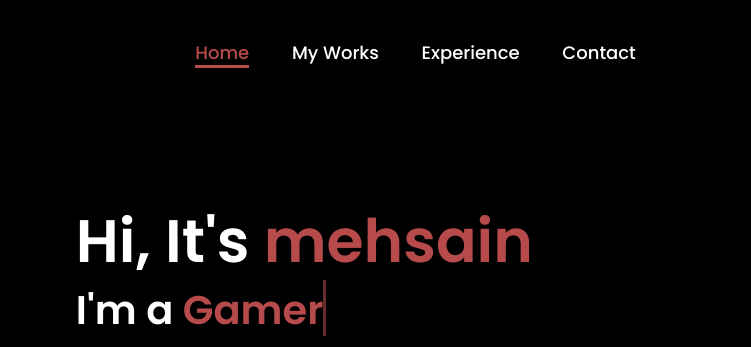
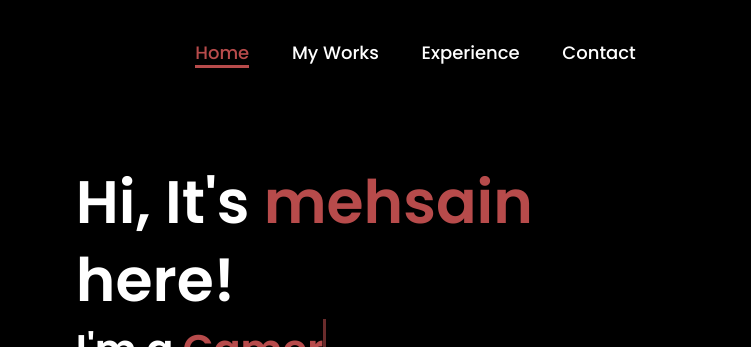
Before and after one commit to mehsain9/mehsain9.github.io, a plain HTML site: page index.html in a window 1280 px wide. Shown: the top 347 px of the page, 529-1280 px from the left. Drawn offline with Linux system fonts and the light colour scheme.

Commit message:
love you umwah <3

```diff
--- a/index.html
+++ b/index.html
@@ -24,7 +24,7 @@
             <img src="mehsain9logo.png" alt="mehsain9.jpg">
         </div>
         <div class="home-content">
-            <h1>Hi, It's <span>mehsain</span></h1>
+            <h1>Hi, It's <span>mehsain</span> here!</h1>
             <h3 class="typing-text">I'm a <span></span></h3>
             <p>I'm a 17yo student, studying in a school in Bangladesh. I'm a Graphics Designer and Web Designer, I design webs, not code them. I'm a gamer too. I code during my free time. Feel free DM me if you need any kind of help! You can also see my works <a href="https://drive.google.com/drive/folders/1HAoNvuB7ANfGYQ-lrTboiHkz7K59zRSa">here</a>.</p>
             <div class="social-icons">
```
